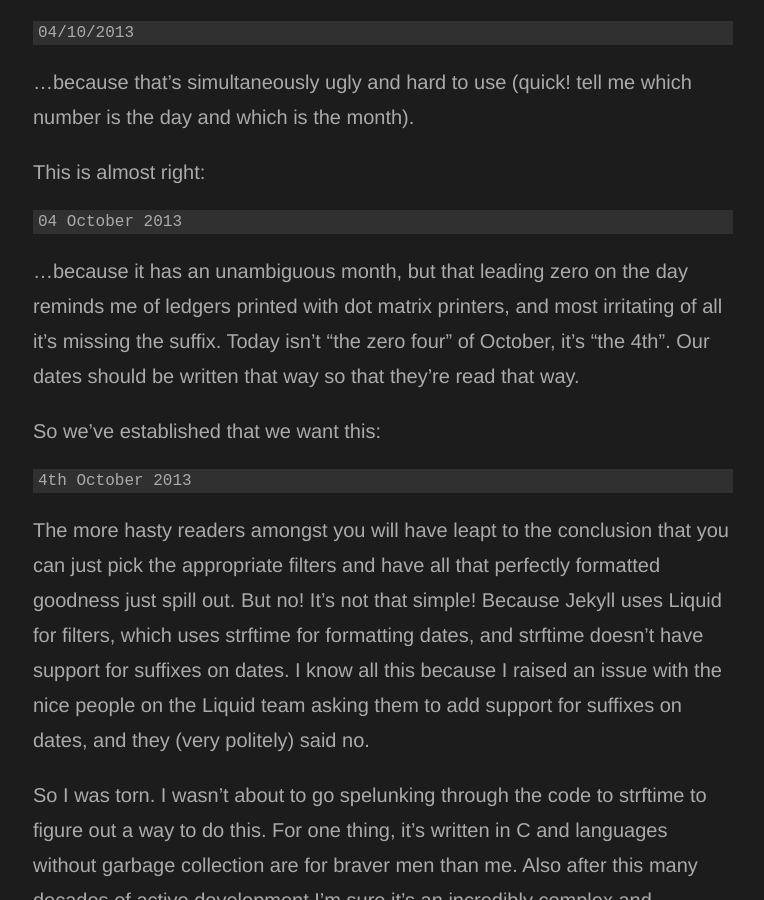
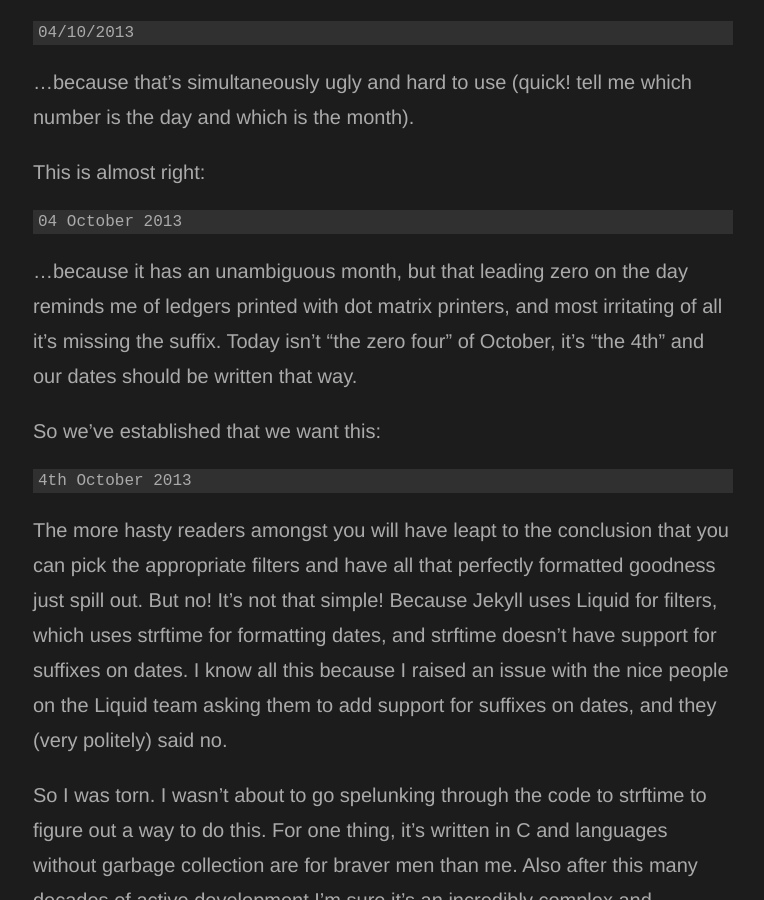
Before and after one commit to brianwillis/brianwillis.github.com, a Jekyll site: the page built from _posts/2013-10-04-one-mans-quest-to-have-his-dates-print-properly-in-jekyll.md, in a window 1280 px wide and 900 px high, scrolled down 614 px. Shown: the whole window, without its empty margins (257-1021 px from the left). Built offline with Jekyll 4.4.1, drawn with Linux system fonts in a browser that asks for light colours.

Commit message:
More minor changes for the sake of grammar.

```diff
--- a/_posts/2013-10-04-one-mans-quest-to-have-his-dates-print-properly-in-jekyll.md
+++ b/_posts/2013-10-04-one-mans-quest-to-have-his-dates-print-properly-in-jekyll.md
@@ -19,13 +19,13 @@ This is almost right:
 
     04 October 2013
 
-&hellip;because it has an unambiguous month, but that leading zero on the day reminds me of ledgers printed with dot matrix printers, and most irritating of all it's missing the suffix. Today isn't "the zero four" of October, it's "the 4th". Our dates should be written that way so that they're read that way.
+&hellip;because it has an unambiguous month, but that leading zero on the day reminds me of ledgers printed with dot matrix printers, and most irritating of all it's missing the suffix. Today isn't "the zero four" of October, it's "the 4th" and our dates should be written that way.
 
 So we've established that we want this:
 
     4th October 2013
 
-The more hasty readers amongst you will have leapt to the conclusion that you can just pick the appropriate filters and have all that perfectly formatted goodness just spill out. But no! It's not that simple! Because Jekyll uses Liquid for filters, which uses strftime for formatting dates, and strftime doesn't have support for suffixes on dates. I know all this because I raised an issue with the nice people on the Liquid team asking them to add support for suffixes on dates, and they (very politely) said no.
+The more hasty readers amongst you will have leapt to the conclusion that you can pick the appropriate filters and have all that perfectly formatted goodness just spill out. But no! It's not that simple! Because Jekyll uses Liquid for filters, which uses strftime for formatting dates, and strftime doesn't have support for suffixes on dates. I know all this because I raised an issue with the nice people on the Liquid team asking them to add support for suffixes on dates, and they (very politely) said no.
 
 So I was torn. I wasn't about to go spelunking through the code to strftime to figure out a way to do this. For one thing, it's written in C and languages without garbage collection are for braver men than me. Also after this many decades of active development I'm sure it's an incredibly complex and sophisticated beast. I've written a small amount of code to handle time zones and it made my brain hurt. I can't imagine working full time on a project where all you do is wrangle dates.
 
```
